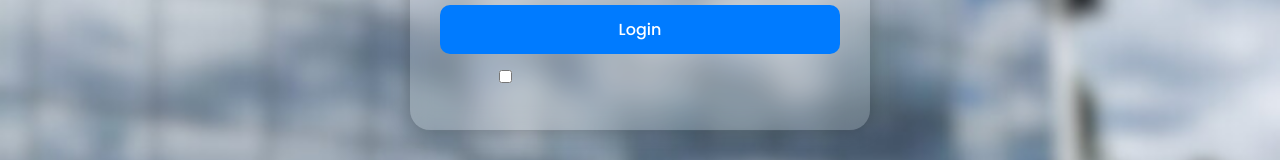
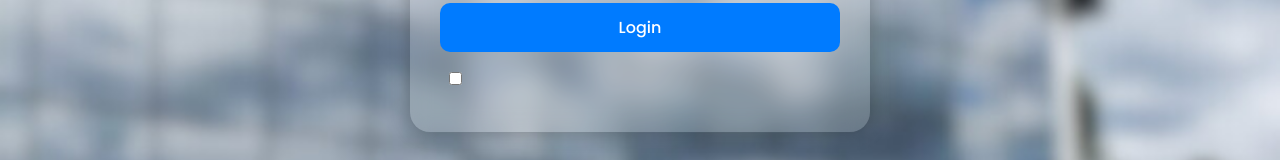
Before and after one commit to LSVT3/G7, a website built with webpack: page index.html in a window 1280 px wide. Shown: the part 477-637 px from the top of the page. Built offline with nearby package versions, Linux system fonts and the light colour scheme.

Commit message:
Mudado posição do botao de check

```diff
--- a/css/styles.css
+++ b/css/styles.css
@@ -127,8 +127,8 @@ button:hover {
 
 
 #checkid{
-  margin-top: 16px;
-  margin-right: 270px;
+  margin-top: 20px;
+  margin-right: 370px;
 
 
 }
```
